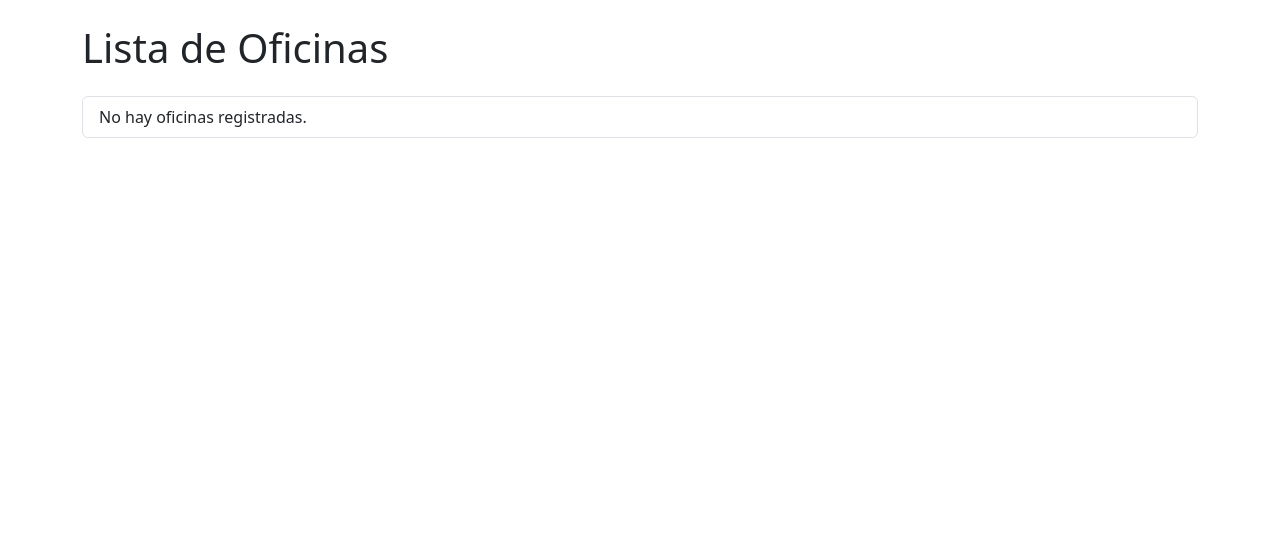
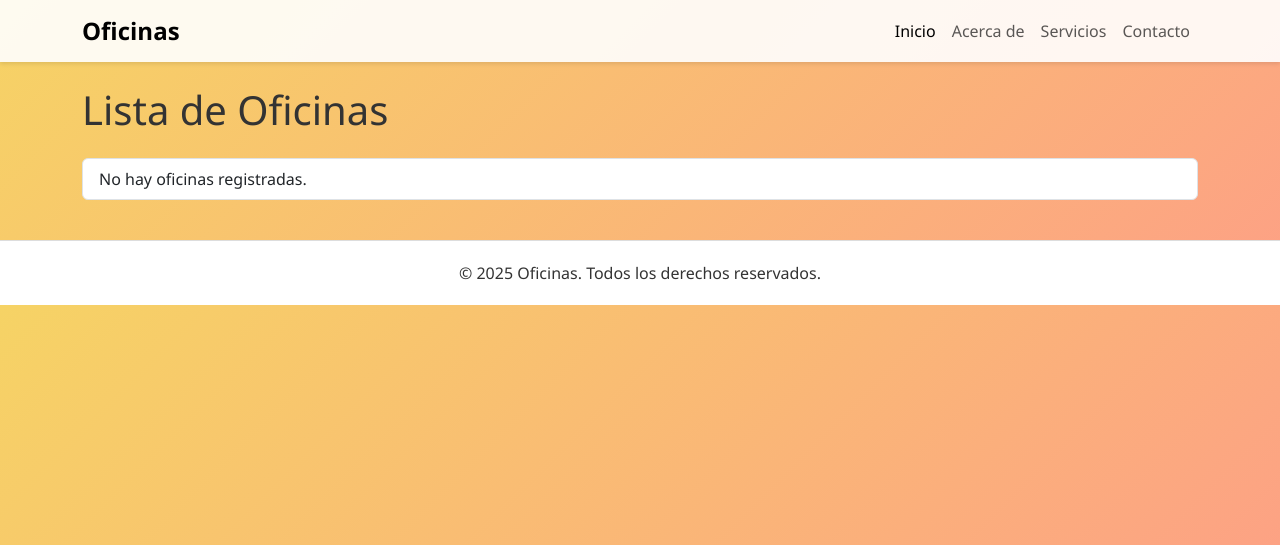
Before and after one commit to soncco/pruebadocker, a Django app: page /base/oficinas/ in a window 1280 px wide. Shown: the top 545 px of the page. Run offline with Django 3.2, Linux system fonts and the light colour scheme; data that the repository does not hold is empty.

Commit message:
Vistas oficina y detalle oficina CSS

```diff
--- a/base/templates/base.html
+++ b/base/templates/base.html
@@ -1,18 +1,100 @@
-<!-- templates/base.html -->
 <!DOCTYPE html>
-<html lang="en">
+<html lang="es">
   <head>
     <meta charset="UTF-8" />
     <meta name="viewport" content="width=device-width, initial-scale=1.0" />
+
+    <!-- Bootstrap CSS -->
     <link
       href="https://cdn.jsdelivr.net/npm/bootstrap@5.3.6/dist/css/bootstrap.min.css"
       rel="stylesheet"
       integrity="sha384-4Q6Gf2aSP4eDXB8Miphtr37CMZZQ5oXLH2yaXMJ2w8e2ZtHTl7GptT4jmndRuHDT"
       crossorigin="anonymous"
     />
+
     <title>{% block title %}Oficinas{% endblock %}</title>
+
+    <!-- Estilos -->
+    <style>
+      body {
+        background: linear-gradient(135deg, #f6d365, #fda085);
+        font-family: 'Segoe UI', Tahoma, Geneva, Verdana, sans-serif;
+        color: #333;
+      }
+      /* Navbar */
+      .navbar {
+        background-color: rgba(255, 255, 255, 0.9);
+        box-shadow: 0 2px 4px rgba(0, 0, 0, 0.1);
+      }
+      .navbar-brand {
+        font-weight: bold;
+        font-size: 1.5rem;
+      }
+      /* Footer */
+      footer {
+        background-color: #fff;
+        margin-top: 40px;
+        padding: 20px 0;
+        border-top: 1px solid #ddd;
+      }
+    </style>
   </head>
-  <body class="container mt-4">
-    {% block contenido %}{% endblock %}
+  <body>
+    <!-- Menú de navegación -->
+    <nav class="navbar navbar-expand-lg navbar-light">
+      <div class="container">
+        <a class="navbar-brand" href="#">Oficinas</a>
+        <button
+          class="navbar-toggler"
+          type="button"
+          data-bs-toggle="collapse"
+          data-bs-target="#navbarNav"
+          aria-controls="navbarNav"
+          aria-expanded="false"
+          aria-label="Toggle navigation"
+        >
+          <span class="navbar-toggler-icon"></span>
+        </button>
+        <div class="collapse navbar-collapse" id="navbarNav">
+          <ul class="navbar-nav ms-auto">
+            <li class="nav-item">
+              <a class="nav-link active" aria-current="page" href="#"
+                >Inicio</a
+              >
+            </li>
+            <li class="nav-item">
+              <a class="nav-link" href="#">Acerca de</a>
+            </li>
+            <li class="nav-item">
+              <a class="nav-link" href="#">Servicios</a>
+            </li>
+            <li class="nav-item">
+              <a class="nav-link" href="#">Contacto</a>
+            </li>
+          </ul>
+        </div>
+      </div>
+    </nav>
+
+    <!-- Contenido principal -->
+    <div class="container mt-4">
+      {% block contenido %}
+      <!-- Vistas -->
+      {% endblock %}
+    </div>
+
+    <!-- Footer -->
+    <footer>
+      <div class="container text-center">
+        <p class="mb-0">© 2025 Oficinas. Todos los derechos reservados.</p>
+      </div>
+    </footer>
+
+    <!-- Bootstrap JS Bundle -->
+    <script
+      src="https://cdn.jsdelivr.net/npm/bootstrap@5.3.6/dist/js/bootstrap.bundle.min.js"
+      integrity="sha384-LtrjvnR4Twt/qOuYxj2siCgzCt6zjA2IqcdBw8cT1M1zSdhY00BQkhN8Tt/ppvZz"
+      crossorigin="anonymous"
+    ></script>
   </body>
 </html>
```
